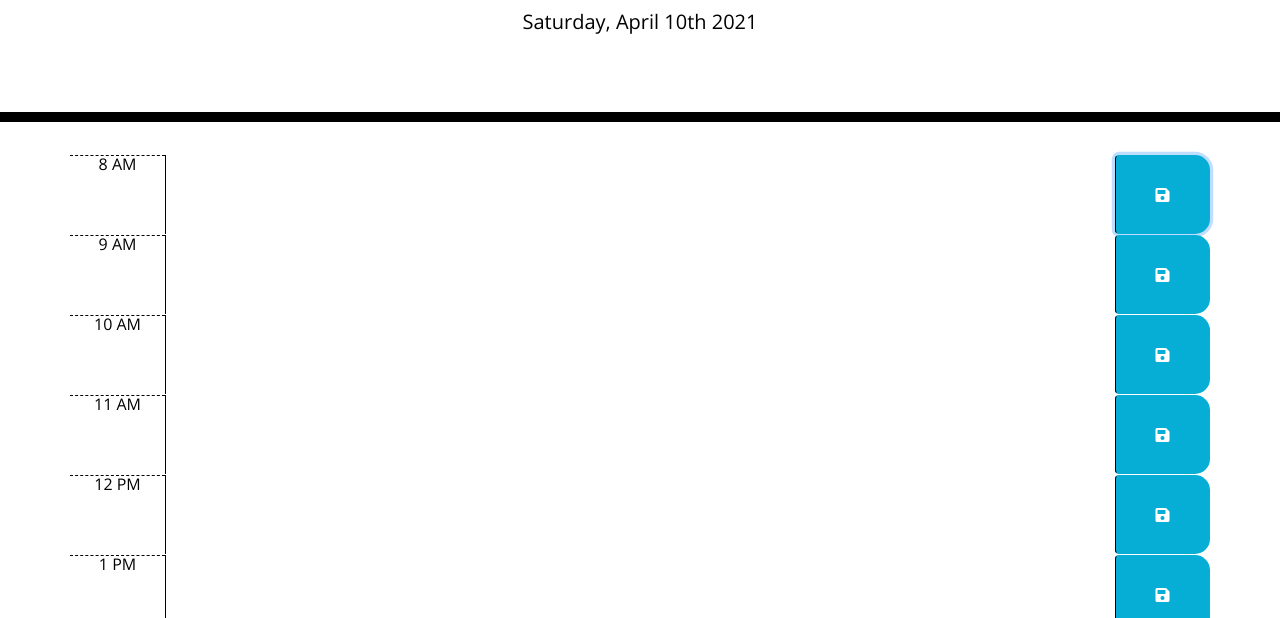
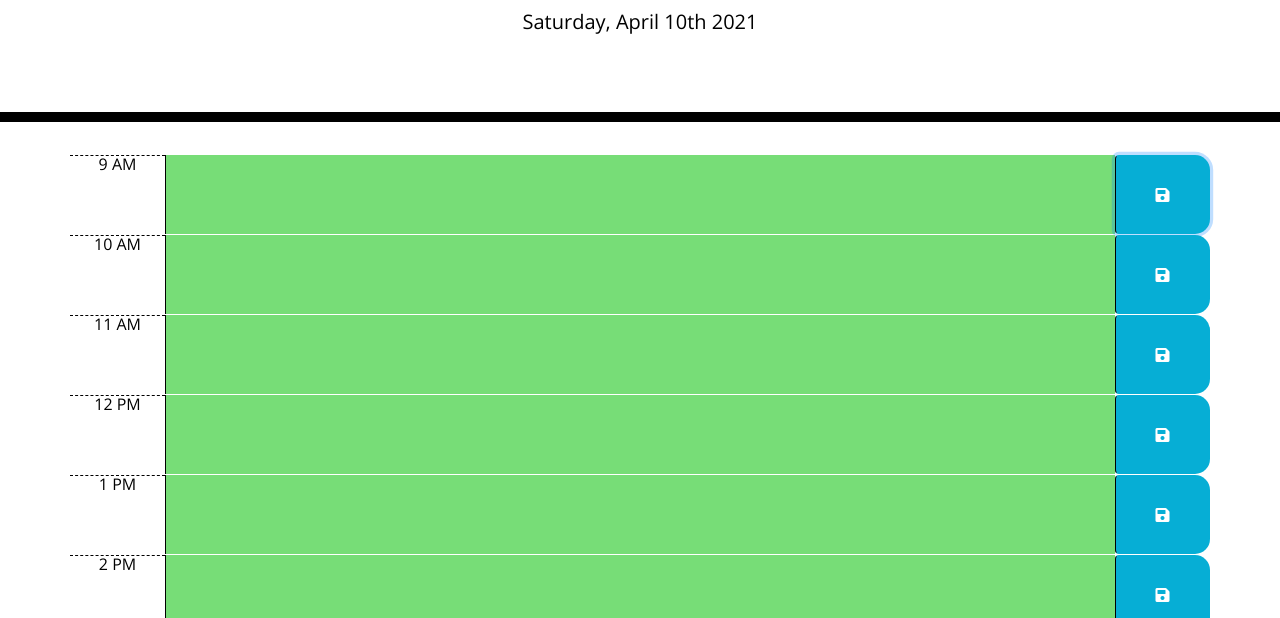
Before and after one commit to vbarajas4/05-Third-Party-API-WorkDayScheduler, a plain HTML site: page index.html in a window 1280 px wide. Both pictures are taken after a click on the button 1162 px from the left and 376 px from the top of the page. Shown: the part 182-800 px from the top of the page. Drawn offline with nearby package versions, Linux system fonts and the light colour scheme.

Commit message:
added saved to local storage

```diff
--- a/assets/js/script.js
+++ b/assets/js/script.js
@@ -1,3 +1,47 @@
+var timeblockEl = $(".time-block");
+
 // Displays Day of the Week and todays Date
-var today = moment().format('dddd, MMMM Do YYYY');
-$("#currentDay").text(today);
+function dayPlanner() {
+    var today = moment().format('dddd, MMMM Do YYYY');
+    $("#currentDay").text(today);
+
+    //Looping through each time block hour
+    timeblockEl.each(function() {
+        var currentHour = moment().hours()
+        ////display assigned style color to timeblock if current time is present, past, or future
+        if(currentHour === $(this).data().time) {
+            $(this).children("textarea").addClass("present");
+        } else if(currentHour > $(this).data().time) {
+            $(this).children("textarea").addClass("past");
+        } else {
+            $(this).children("textarea").addClass("future");
+        }
+    })
+}
+dayPlanner();
+
+setInterval(dayPlanner, 10000);
+
+    // save button click listener
+    $(".saveBtn").on("click", function () {
+        // Get nearby values of the description in JQuery
+        var time = $(this).parent().attr("id");
+        var text = $(this).siblings(".description").val();
+        alert ("successfully saved");
+
+        // Save text in local storage
+        localStorage.setItem(time, text);
+
+    })
+
+// Get item from local storage if any
+
+$("#hour9 .description").val(localStorage.getItem("hour9"));
+$("#hour10 .description").val(localStorage.getItem("hour10"));
+$("#hour11 .description").val(localStorage.getItem("hour11"));
+$("#hour12 .description").val(localStorage.getItem("hour12"));
+$("#hour13 .description").val(localStorage.getItem("hour13"));
+$("#hour14 .description").val(localStorage.getItem("hour14"));
+$("#hour15 .description").val(localStorage.getItem("hour15"));
+$("#hour16 .description").val(localStorage.getItem("hour16"));
+$("#hour17 .description").val(localStorage.getItem("hour17"));
--- a/index.html
+++ b/index.html
@@ -20,61 +20,56 @@
 
     <div class="container">
        <!-- Timeblocks go here -->
-      <div class="row time-block" id="hour8">
-        <div class="col-md-1 hour">8 AM</div>
-        <textarea class="col-md-10 description"></textarea>
-        <button class="btn saveBtn col-md-1"><i class="fas fa-save"></i></button>
-      </div>
 
-      <div class="row time-block" id="hour9">
+      <div class="row time-block" id="hour9" data-time="9">
         <div class="col-md-1 hour">9 AM</div>
         <textarea class="col-md-10 description"></textarea>
         <button class="btn saveBtn col-md-1"><i class="fas fa-save"></i></button>
       </div>
 
-      <div class="row time-block" id="hour10">
+      <div class="row time-block" id="hour10" data-time="10">
         <div class="col-md-1 hour">10 AM</div>
         <textarea class="col-md-10 description"></textarea>
         <button class="btn saveBtn col-md-1"><i class="fas fa-save"></i></button>
       </div>
 
-      <div class="row time-block" id="hour11" >
+      <div class="row time-block" id="hour11" data-time="11">
         <div class="col-md-1 hour">11 AM</div>
         <textarea class="col-md-10 description"></textarea>
         <button class="btn saveBtn col-md-1"><i class="fas fa-save"></i></button>
       </div>
 
-      <div class="row time-block" id="hour12">
+      <div class="row time-block" id="hour12" data-time="12">
         <div class="col-md-1 hour">12 PM</div>
         <textarea class="col-md-10 description"></textarea>
         <button class="btn saveBtn col-md-1"><i class="fas fa-save"></i></button>
       </div>
 
-      <div class="row time-block" id="hour13">
+      <div class="row time-block" id="hour13" data-time="13">
         <div class="col-md-1 hour">1 PM</div>
         <textarea class="col-md-10 description"></textarea>
         <button class="btn saveBtn col-md-1"><i class="fas fa-save"></i></button>
       </div>
 
-      <div class="row time-block" id="hour14">
+      <div class="row time-block" id="hour14" data-time="14">
         <div class="col-md-1 hour">2 PM</div>
         <textarea class="col-md-10 description"></textarea>
         <button class="btn saveBtn col-md-1"><i class="fas fa-save"></i></button>
       </div>
 
-      <div class="row time-block" id="hour15" >
+      <div class="row time-block" id="hour15" data-time="15">
         <div class="col-md-1 hour">3 PM</div>
         <textarea class="col-md-10 description"></textarea>
         <button class="btn saveBtn col-md-1"><i class="fas fa-save"></i></button>
       </div>
 
-      <div class="row time-block" id="hour16" >
+      <div class="row time-block" id="hour16" data-time="16">
         <div class="col-md-1 hour">4 PM</div>
         <textarea class="col-md-10 description"></textarea>
         <button class="btn saveBtn col-md-1"><i class="fas fa-save"></i></button>
       </div>
 
-      <div class="row time-block" id="hour17">
+      <div class="row time-block" id="hour17" data-time="17">
         <div class="col-md-1 hour">5 PM</div>
         <textarea class="col-md-10 description"></textarea>
         <button class="btn saveBtn col-md-1"><i class="fas fa-save"></i></button>
@@ -82,17 +77,6 @@
 
     </div>
 
-
-
-
-
-
-
-
-
-
-
-
     <script src="https://cdnjs.cloudflare.com/ajax/libs/jquery/3.2.1/jquery.min.js"></script>
     <script src="https://cdnjs.cloudflare.com/ajax/libs/moment.js/2.24.0/moment.min.js"></script>
   </body>
```
